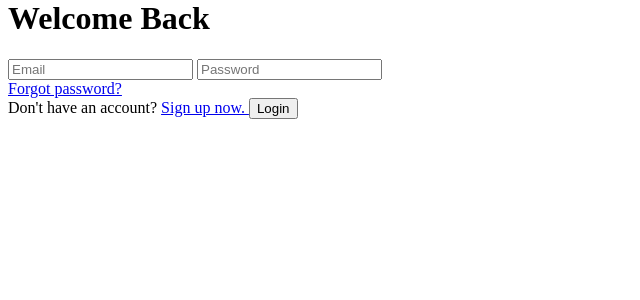
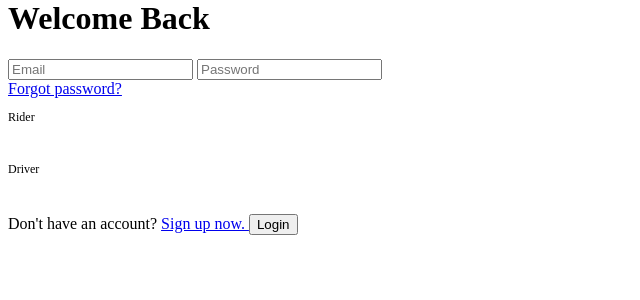
Before and after one commit to Pair-O-Dime-Industries/RideSafeFr, a PHP site: page /screens/login.html in a window 1280 px wide. Shown: the part 21-321 px from the top of the page, without its empty margins (0-640 px from the left). Run offline with PHP 8.4, Linux system fonts and the light colour scheme.

Commit message:
login toggle html,css,js done

```diff
--- a/actions/script.js
+++ b/actions/script.js
@@ -245,3 +245,39 @@ function forgotpsw() { //Forgot password page
         <style>
     } `;
 };
+
+
+function rlogin() {
+
+    var rider = document.getElementById("Rider");
+    var driver = document.getElementById("Driver");
+    var button = document.getElementById("login-btn").style;
+
+    rider.style.backgroundColor = "rgb(35, 10, 124)";
+    rider.style.color = "white";
+    rider.style.position = "relative";
+    driver.style.position = "unset";
+    driver.style.backgroundColor = "white";
+    driver.style.color = "black";
+    driver.style.width = "8em";
+    rider.style.width = "7em";
+    button.backgroundColor = "rgb(35, 10, 124)";
+    button.color = "white";
+}
+
+function dlogin() {
+    var rider = document.getElementById("Rider");
+    var driver = document.getElementById("Driver");
+    var button = document.getElementById("login-btn").style;
+
+    rider.style.backgroundColor = "white";
+    rider.style.color = "black";
+    rider.style.position = "unset";
+    driver.style.position = "relative";
+    driver.style.backgroundColor = "yellow";
+    driver.style.color = "black";
+    button.backgroundColor = "yellow";
+    button.color = "black";
+    driver.style.width = "7em";
+    rider.style.width = "8em";
+}
--- a/css/style.css
+++ b/css/style.css
@@ -279,3 +279,23 @@
         font-family: bold;
         font-size: 16px;
     }
+
+    .rlogin {
+        width: 1rem;
+        height: 20px;
+        margin-bottom: 4vh;
+        font-size: 12px;
+        background-color: unset;
+        position: inherit;
+        color: unset;
+    }
+
+    .dlogin {
+        width: 2rem;
+        height: 20px;
+        margin-bottom: 4vh;
+        font-size: 12px;
+        background-color: unset;
+        position: inherit;
+        color: unset;
+    }
--- a/screens/login.html
+++ b/screens/login.html
@@ -23,10 +23,14 @@
             <div class="forgot">
                 <a href="javascript:forgotpsw()"> Forgot password? </a>
             </div>
+            <div class="switch">
+                <p class="slider rlogin" id="Rider" onclick="rlogin()"> Rider </p>
+                <p class="slider dlogin" id="Driver" onclick="dlogin()"> Driver </p>
+            </div>
             <span class="new-account">
             Don&#39;t have an account? <a href="../screens/signup.html"> Sign up now. </a>
         </span>
-            <input type="submit" value="Login" class="submit-btn">
+            <input type="submit" value="Login" class="submit-btn" id="login-btn">
         </form>
         <style>
             #show {
```
